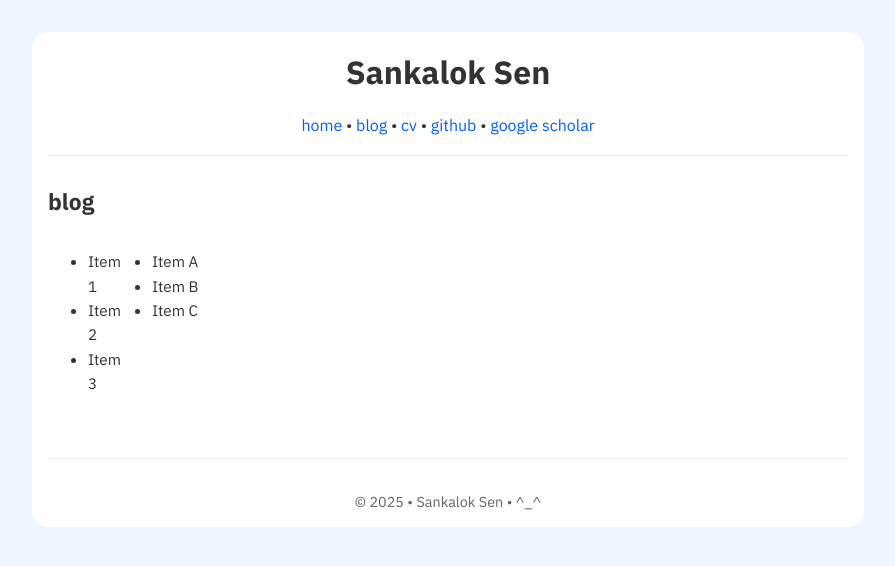
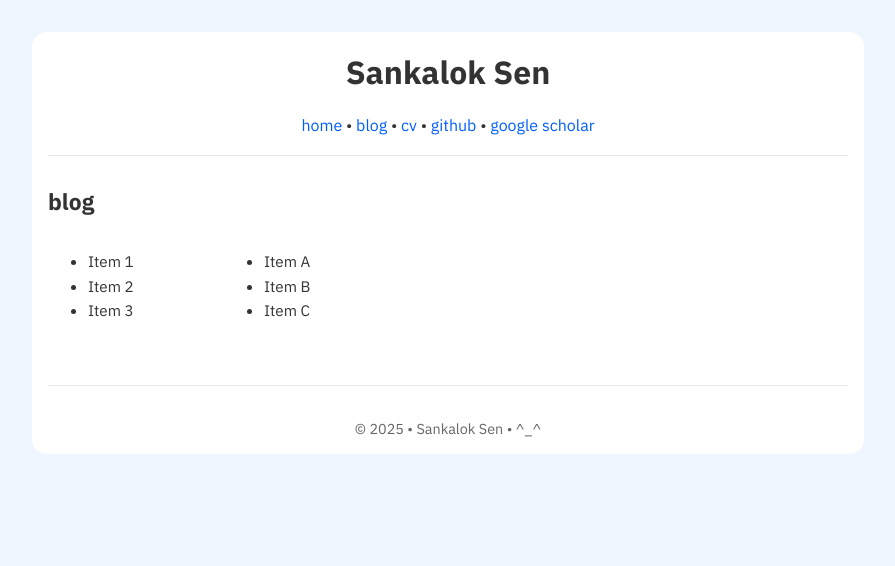
Before and after one commit to sankalok/sankalok.github.io, a Jekyll site: the page built from blog/blog_base.md, in a window 1280 px wide. Shown: the top 566 px of the page, without its empty margins (192-1087 px from the left). Built offline with Jekyll 4.4.1, drawn with Linux system fonts in a browser that asks for light colours.

Commit message:
Update blog_base.md

```diff
--- a/blog/blog_base.md
+++ b/blog/blog_base.md
@@ -7,7 +7,7 @@ title: blog
 
 <div style="display: flex; justify-content: space-between;">
 
-<div style="width: 7%;">
+<div style="width: 20%;">
 
 <ul>
   <li>Item 1</li>
@@ -17,7 +17,7 @@ title: blog
 
 </div>
 
-<div style="width: 92%;">
+<div style="width: 78%;">
 
 <ul>
   <li>Item A</li>
```
